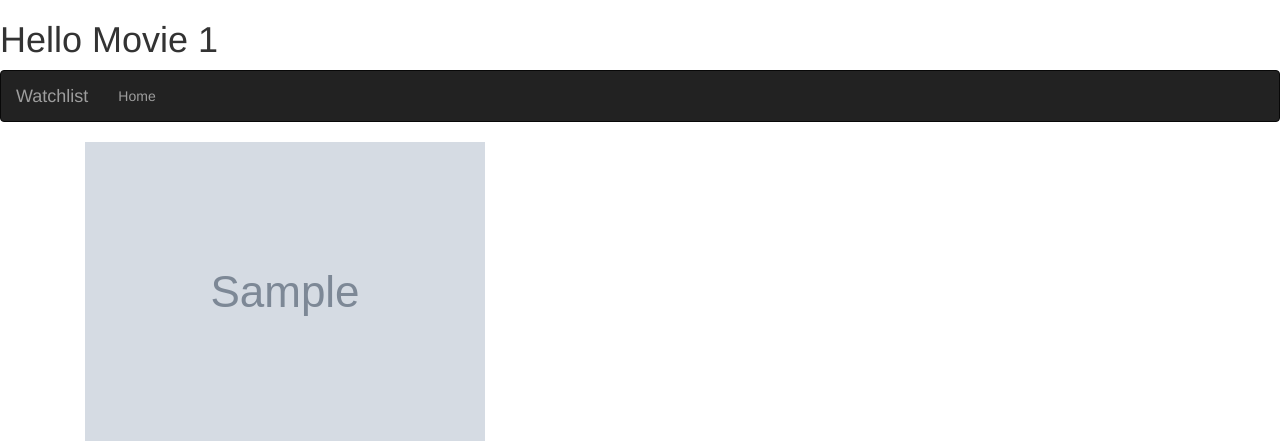
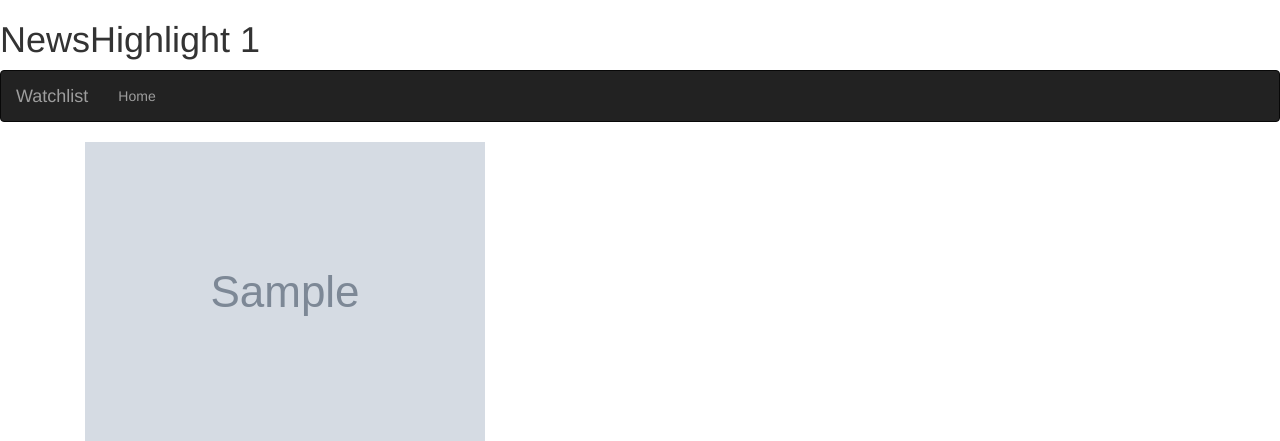
Before and after one commit to Mukantwarivirginie/NewsHighlight, a Flask app: template app/templates/article.html in a window 1280 px wide. Shown: the top 441 px of the page. Run offline with Flask 2, Linux system fonts and the light colour scheme; the template is opened without the code that fills it: most values are stand-ins (such as "Sample title", 1, 10 or a date in 2020); grey boxes marked "Sample" are stand-in pictures; parts of the project's set-up code (start-up, migrations or seed data) failed here and were passed over; some libraries are stand-ins or nearby versions.

Commit message:
correct h1 in html

```diff
--- a/app/templates/article.html
+++ b/app/templates/article.html
@@ -1,4 +1,4 @@
-<h1> Hello Movie {{ id }} </h1>
+<h1> NewsHighlight {{ id }} </h1>
 
 {% extends 'base.html'%}
 <!-- Content block -->
```
